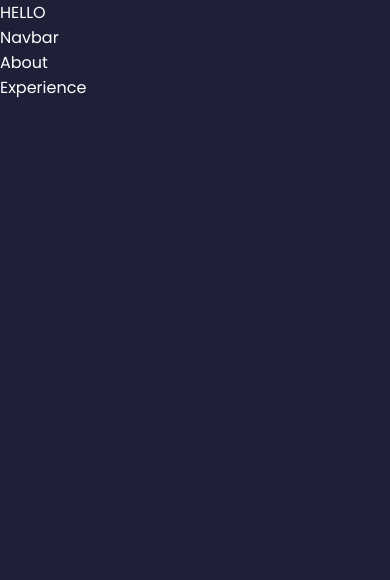
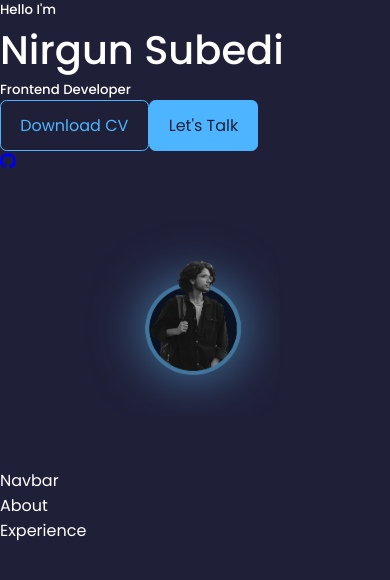
Before and after one commit to niguns7/my-port, a React (Create React App) app: page / in a window 390 px wide. Shown: the top 580 px of the page. Built offline with nearby package versions, Linux system fonts and the light colour scheme.

Commit message:
media queries

```diff
--- a/package.json
+++ b/package.json
@@ -8,6 +8,7 @@
     "@testing-library/user-event": "^13.5.0",
     "react": "^18.2.0",
     "react-dom": "^18.2.0",
+    "react-icons": "^4.6.0",
     "react-scripts": "5.0.1",
     "web-vitals": "^2.1.4"
   },
--- /dev/null
+++ b/src/Components/Containers/Hero/CTA.js
@@ -0,0 +1,13 @@
+import React from 'react';
+
+
+const CTA = () => {
+  return (
+    <div>
+        <a href='#contact' className='btn'>Download CV</a>
+        <a href="#contact" className='btn btn-primary'>Let's Talk</a>
+    </div>
+  )
+}
+
+export default CTA
--- /dev/null
+++ b/src/Components/Containers/Hero/HeaderSocial.js
@@ -0,0 +1,14 @@
+import React from 'react';
+import {BsGithub} from 'react-icons/bs'
+
+const HeaderSocial = () => {
+  return (
+    <div className='header_social'>
+        <a href='https://github.com/niguns7' target='_blank'> <BsGithub /></a>
+        <a href='https://www.facebook.com/nirguns.7/' target='_blank'></a>
+        <a href='https://www.instagram.com/nirguns.7/' target='_blank'></a>
+    </div>
+  )
+}
+
+export default HeaderSocial;
--- a/src/Components/Containers/Hero/Hero.js
+++ b/src/Components/Containers/Hero/Hero.js
@@ -1,11 +1,30 @@
 import React from 'react';
 //import classes from "./Hero.module.css";
+import CTA from './CTA';
+import Aux from '../../../hoc/Aux';
+import me from "../../assets/image.png";
+import HeaderSocial from './HeaderSocial';
 
 const Hero = () => {
   return (
-    <div>
-    HELLO
-    </div>
+    <Aux>
+    <header>
+      <div>
+        <h5> Hello I'm</h5>
+        <h1> Nirgun Subedi </h1>
+        <h5>Frontend Developer</h5>
+
+      </div>
+      <CTA />
+      <HeaderSocial />
+
+      <div className='me'>
+        <img src={me} alt='me'/>
+      </div>
+    </header>
+
+
+    </Aux>
   )
 }
 
--- a/src/Components/Containers/Hero/Hero.module.css
+++ b/src/Components/Containers/Hero/Hero.module.css
@@ -1,3 +1,5 @@
-.Image {
+.Div {
     align-items: center;
+    margin: 10px;
+    justify-content: center;
 }
--- a/src/index.css
+++ b/src/index.css
@@ -101,3 +101,26 @@ img{
     width: 100%;
     object-fit: cover;
 }
+/*----MEDIA QUERIES FOR LARGE DEVICE----*/
+@media screen and (max-width: 1024px) {
+    .container{
+        width: var(--container-width-md);
+    }
+
+    section {
+        margin-top: 6rem;
+    }
+
+}
+
+/*----MEDIA QUERIES FOR SMALL DEVICE----*/
+@media screen and (max-width: 600px) {
+    .container{
+        width: var(--container-width-sm);
+    }
+
+    section  > h2{
+        margin-bottom: 2rem;
+    }
+
+}
```
Also changed, not shown: 1 other file (tests, documents, lock files or other folders).
